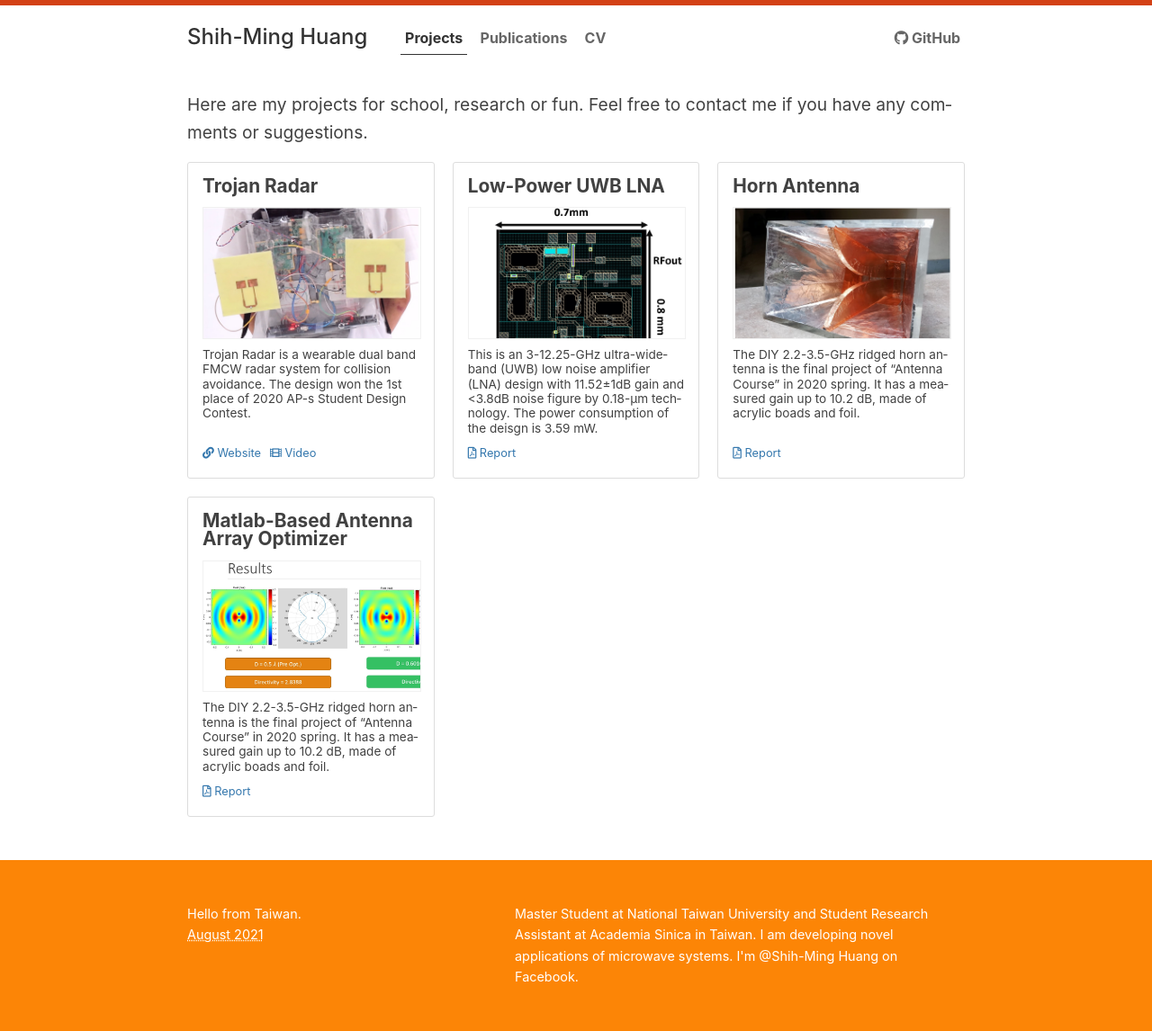
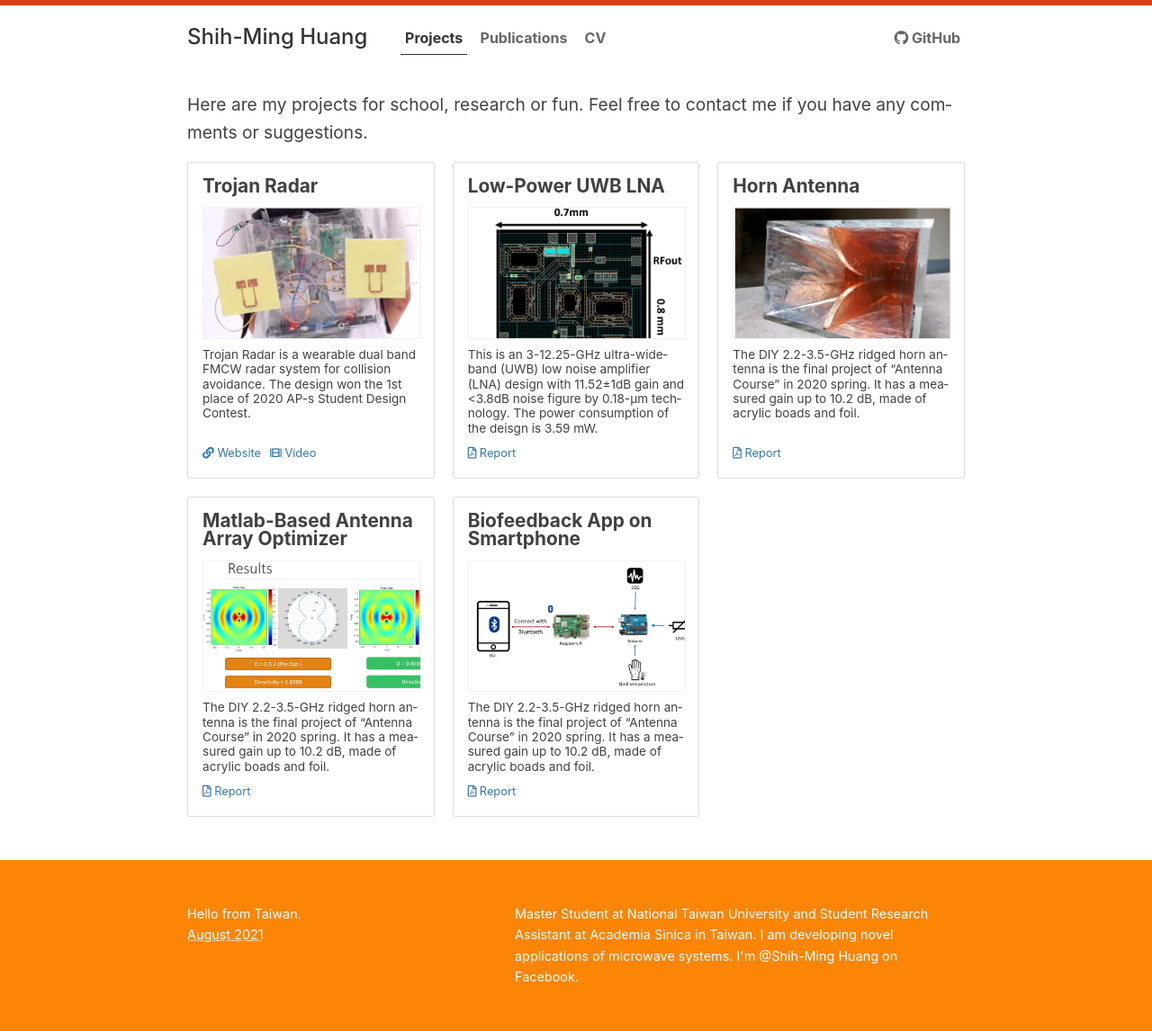
Before and after one commit to Shih-Ming/mypage, a Jekyll site: the page built from projects.md, in a window 1280 px wide. Shown: the whole page at 90% size. Built offline with Jekyll 4.4.1, drawn with Linux system fonts in a browser that asks for light colours.

Commit message:
update biofeedback project

```diff
--- a/_data/projects.yml
+++ b/_data/projects.yml
@@ -21,3 +21,8 @@
   report: pptx/Matlab-Based-Antenna-Array-Optimizer.pptx
   image: arraySim.jpg
   description: "The DIY 2.2-3.5-GHz ridged horn antenna is the final project of \"Antenna Course\" in 2020 spring. It has a measured gain up to 10.2 dB, made of acrylic boads and foil."
+
+- title: Biofeedback App on Smartphone
+  report: report/2018-Biofeedback-Report.pdf
+  image: biofeedback.jpg
+  description: "The DIY 2.2-3.5-GHz ridged horn antenna is the final project of \"Antenna Course\" in 2020 spring. It has a measured gain up to 10.2 dB, made of acrylic boads and foil."
```
Also changed, not shown: images/projects/biofeedback.JPG (added), 1 other file.
